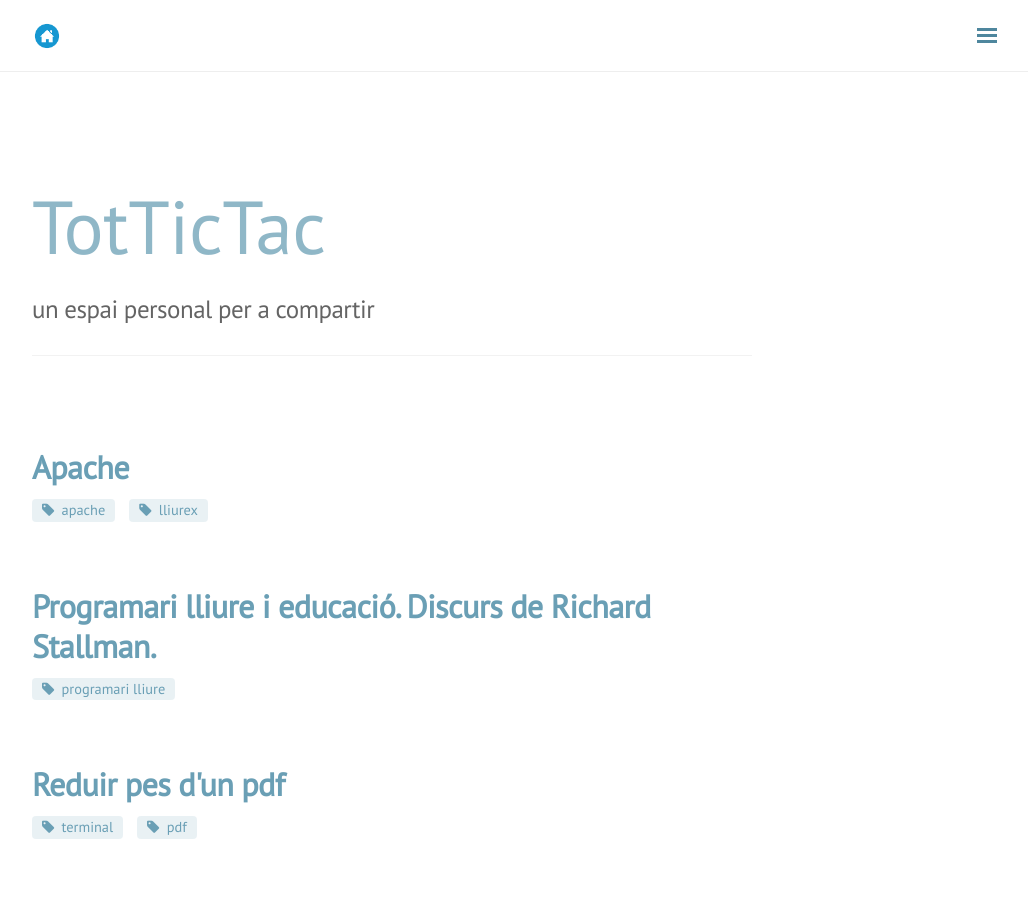
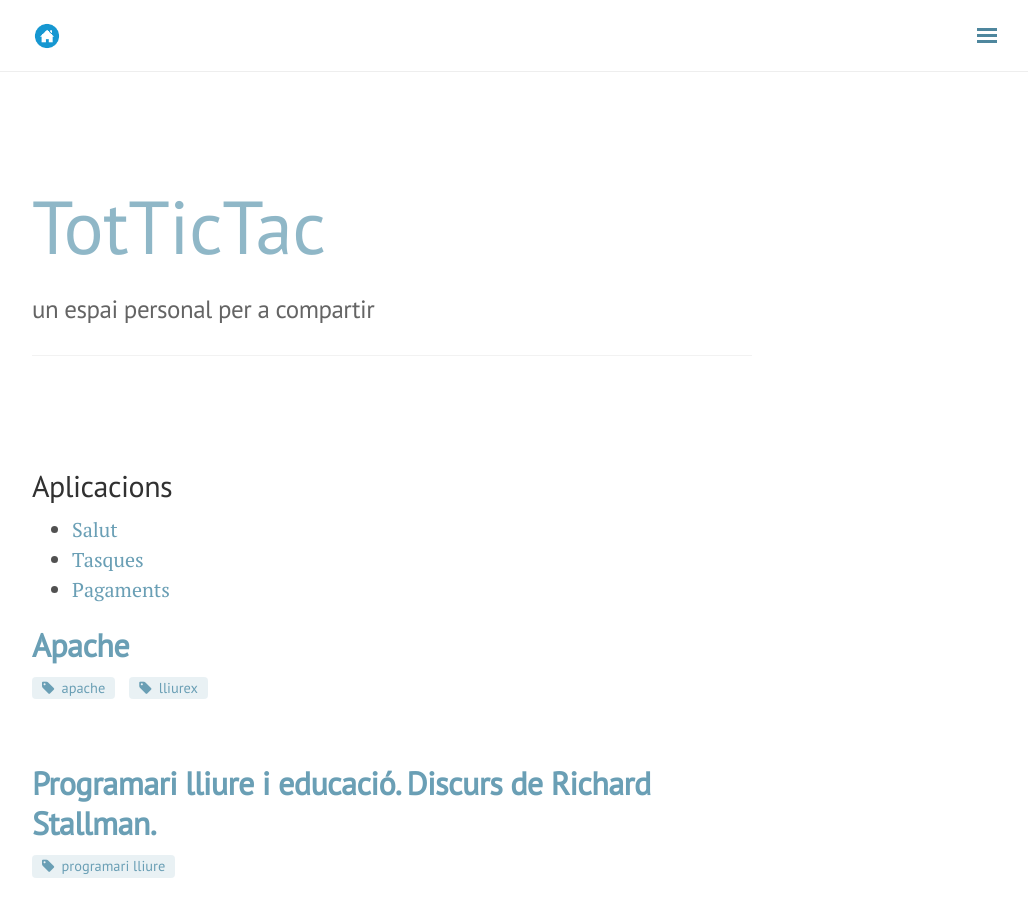
Before and after one commit to sasogu/sasogu.github.io, a Jekyll site: the page built from index.html, in a window 1280 px wide and 900 px high. Shown: the whole window, without its empty margins (248-1276 px from the left). Built offline with Jekyll 4.4.1, drawn with Linux system fonts in a browser that asks for light colours; nearby versions of some CDN libraries; the list of posts is cut into pages by our own code; comment, search, counter and statistics services are not loaded.

Commit message:
aplicaciones

```diff
--- a/index.html
+++ b/index.html
@@ -7,6 +7,15 @@
   <h2>un espai personal per a compartir</h2>
   <hr>
   <br/>
+</div>
+
+<div class="app-index">
+  <h2>Aplicacions</h2>
+  <ul>
+    <li><a href="{{ site.baseurl }}/Salud/">Salut</a></li>
+    <li><a href="{{ site.baseurl }}/task-manager-app/">Tasques</a></li>
+    <li><a href="{{ site.baseurl }}/control-pagos/">Pagaments</a></li>
+  </ul>
 </div>
 
 <div class="posts">
```
